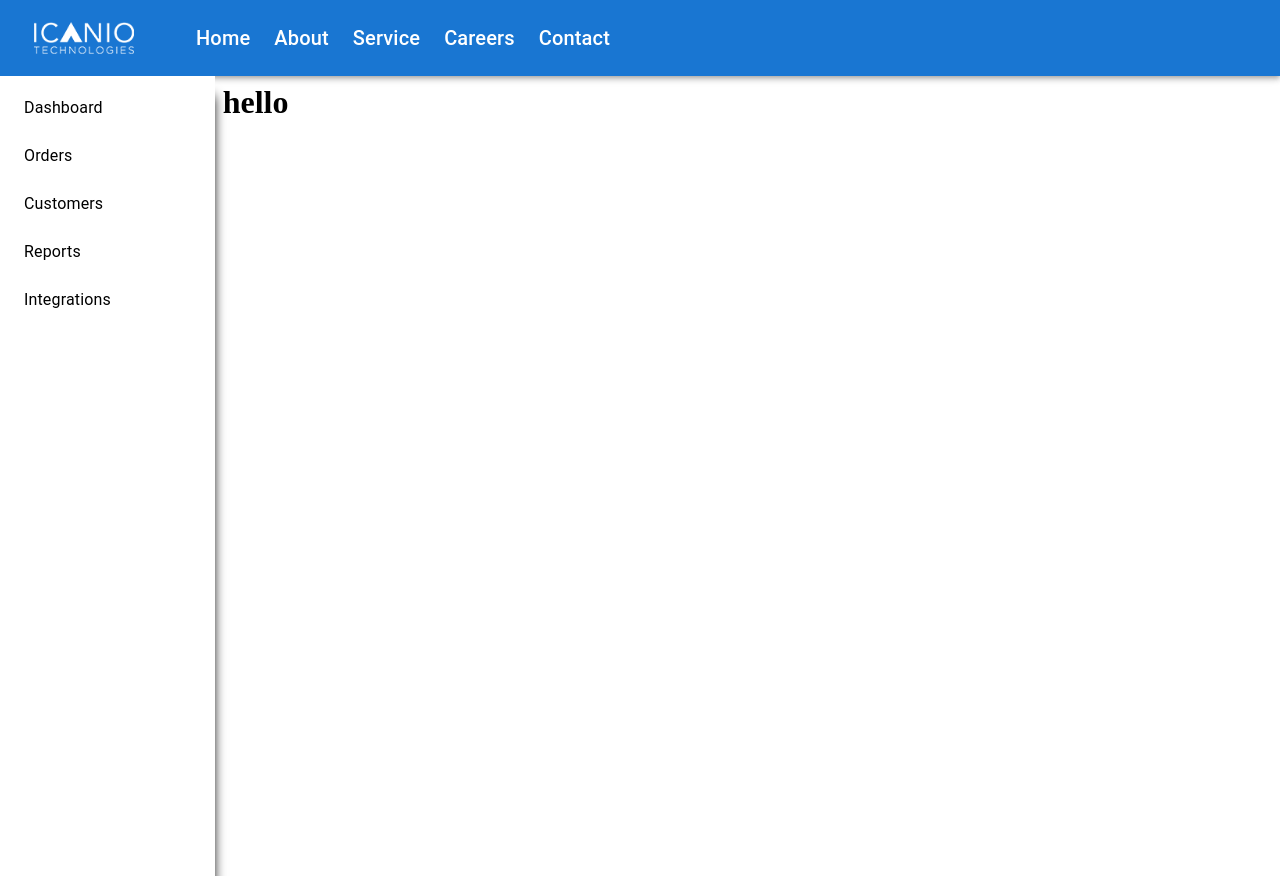
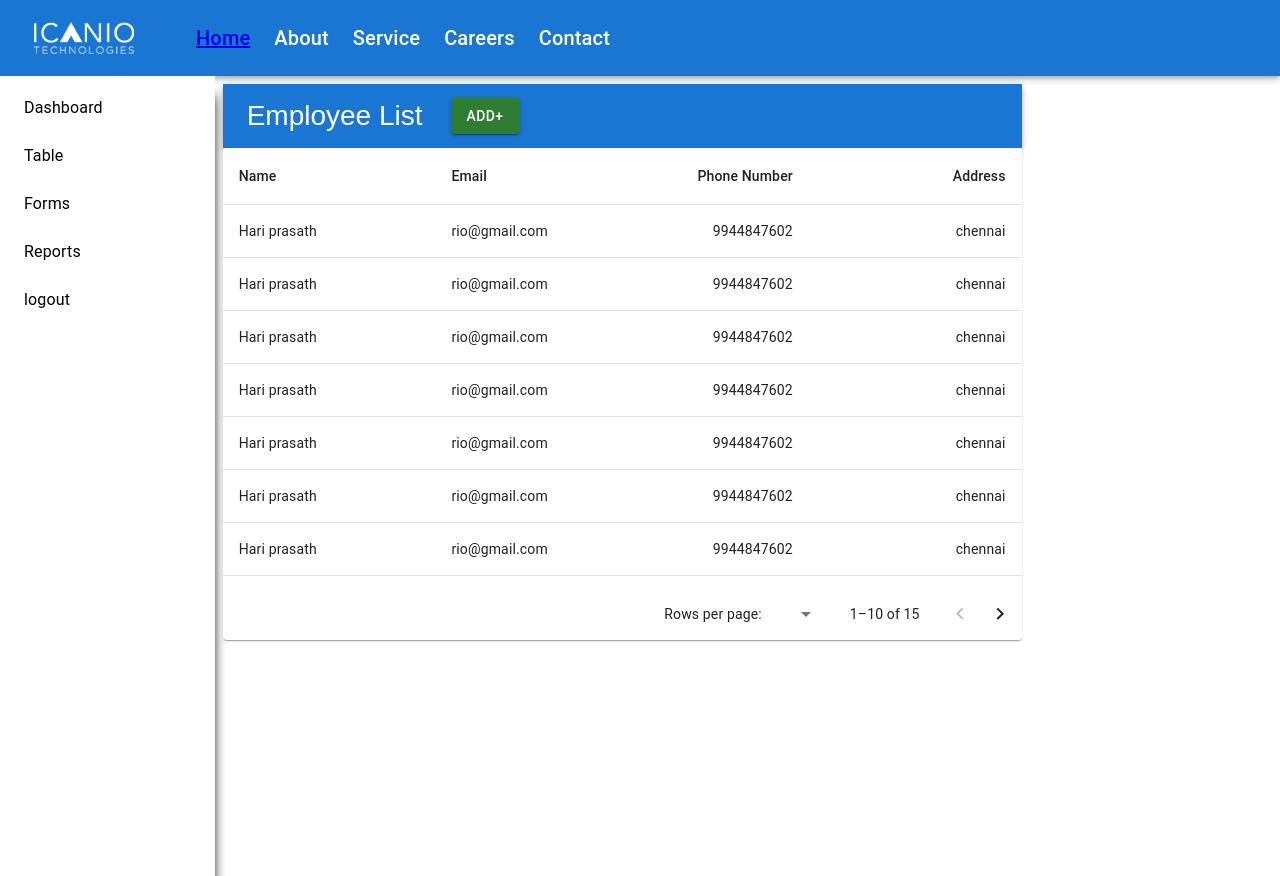
Before and after one commit to kanthan2000/Job-Application, a React (Create React App) app: page / in a window 1280 px wide. Shown: the top 876 px of the page. Built offline with nearby package versions, Linux system fonts and the light colour scheme.

Commit message:
add table

```diff
--- a/package.json
+++ b/package.json
@@ -12,6 +12,7 @@
     "@testing-library/user-event": "^13.5.0",
     "react": "^17.0.2",
     "react-dom": "^17.0.2",
+    "react-router-dom": "^6.3.0",
     "react-scripts": "5.0.0",
     "web-vitals": "^2.1.4"
   },
--- a/src/components/App.js
+++ b/src/components/App.js
@@ -1,13 +1,25 @@
 import Navbar  from "./admin/navbar";
 import LeftNav from "./admin/LeftNav";
+import Home  from './admin/Nav_item/home'
+import About  from './admin/Nav_item/About'
+import Contact  from './admin/Nav_item/Contact'
+import {Routes, Route } from 'react-router-dom'
+import Shared from "./admin/Shared";
+import StickyHeadTable from "./Form/dashtable/Usertable";
 // import Signin
 function App() {
+
+  console.log("app")
+
   return (
     <>
-      <div>
-        <Navbar />
-        <LeftNav />
-      </div>
+      <Routes>
+        <Route path="/" element={<Shared />} />
+        <Route path="/home" element={<Home />} />
+        <Route path="/About" element={<About />} />
+        <Route path="/contact" element={<Contact />} />
+        <Route path="/table" element={<StickyHeadTable />} />
+      </Routes>
     </>
   );
 }
--- a/src/components/Form/dashtable/Usertable.js
+++ b/src/components/Form/dashtable/Usertable.js
@@ -10,10 +10,8 @@ import TableRow from '@mui/material/TableRow';
 import AppBar from '@mui/material/AppBar';
 import Box from '@mui/material/Box';
 import Toolbar from '@mui/material/Toolbar';
-import Typography from '@mui/material/Typography';
 import Button from '@mui/material/Button';
 import IconButton from '@mui/material/IconButton';
-import MenuIcon from '@mui/icons-material/Menu';
 
 const columns = [
   { id: 'name', label: 'Name', minWidth: 170 },
--- a/src/components/admin/LeftNav.js
+++ b/src/components/admin/LeftNav.js
@@ -2,7 +2,8 @@ import * as React from 'react';
 import ListItemButton from '@mui/material/ListItemButton';
 import ListItemText from '@mui/material/ListItemText';
 import { Grid } from '@mui/material';
-import Dashboard from './Dashboard';
+import StickyHeadTable from '../Form/dashtable/Usertable';
+
 const LeftNav = ()=>{
 
 
@@ -17,11 +18,11 @@ const LeftNav = ()=>{
             </ListItemButton>
         <ListItemButton>
 
-            <ListItemText primary="Orders" />
+            <ListItemText primary="Table" />
         </ListItemButton>
         <ListItemButton>
 
-            <ListItemText primary="Customers" />
+            <ListItemText primary="Forms" />
         </ListItemButton>
         <ListItemButton>
 
@@ -29,12 +30,12 @@ const LeftNav = ()=>{
         </ListItemButton>
         <ListItemButton>
 
-            <ListItemText primary="Integrations" />
+            <ListItemText primary="logout" />
         </ListItemButton>
             </Grid>
             <Grid item xs={10} >
-           <Dashboard />
-           </Grid>
+                <StickyHeadTable />
+            </Grid>
            </Grid>
 
 
--- /dev/null
+++ b/src/components/admin/Shared.js
@@ -0,0 +1,13 @@
+import LeftNav from "./LeftNav"
+import Navbar from "./navbar"
+
+const Shared = () => {
+    return (
+        <>
+            <Navbar />
+            <LeftNav />
+        </>
+    )
+}
+
+export default Shared
--- a/src/components/admin/navbar.js
+++ b/src/components/admin/navbar.js
@@ -2,6 +2,7 @@ import { AppBar, Button, Container, IconButton, Toolbar, Typography, } from "@mu
 import logo from '../image/logo.png';
 import profile from '../image/avatar.png'
 import { Box } from "@mui/system";
+import {Link} from 'react-router-dom'
 import {MenuBook} from '@material-ui/icons'
 
 
@@ -39,7 +40,7 @@ const Navbar = (props) =>{
                 <img src={logo} style={imgStyle}/>
                 </IconButton>
                 <Typography variant="h6" component="div" sx={{ marginLeft: "1.5rem",cursor:'pointer'}}>
-                Home
+                <Link to="/home">Home</Link>
                 </Typography>
                 <Typography variant="h6" component="div" sx={{ marginLeft: "1.5rem",cursor:'pointer'}}>
                 About
--- a/src/index.js
+++ b/src/index.js
@@ -3,9 +3,12 @@ import ReactDOM from 'react-dom';
 import App from './components/App';
 import '@mui/material'
 import './index.css'
-
+import {BrowserRouter} from "react-router-dom"
 
 ReactDOM.render(
-    <App />,
+   <BrowserRouter>
+   <App />
+   </BrowserRouter>,
+
   document.getElementById('root')
 );
```
Also changed, not shown: 1 other file (tests, documents, lock files or other folders).
